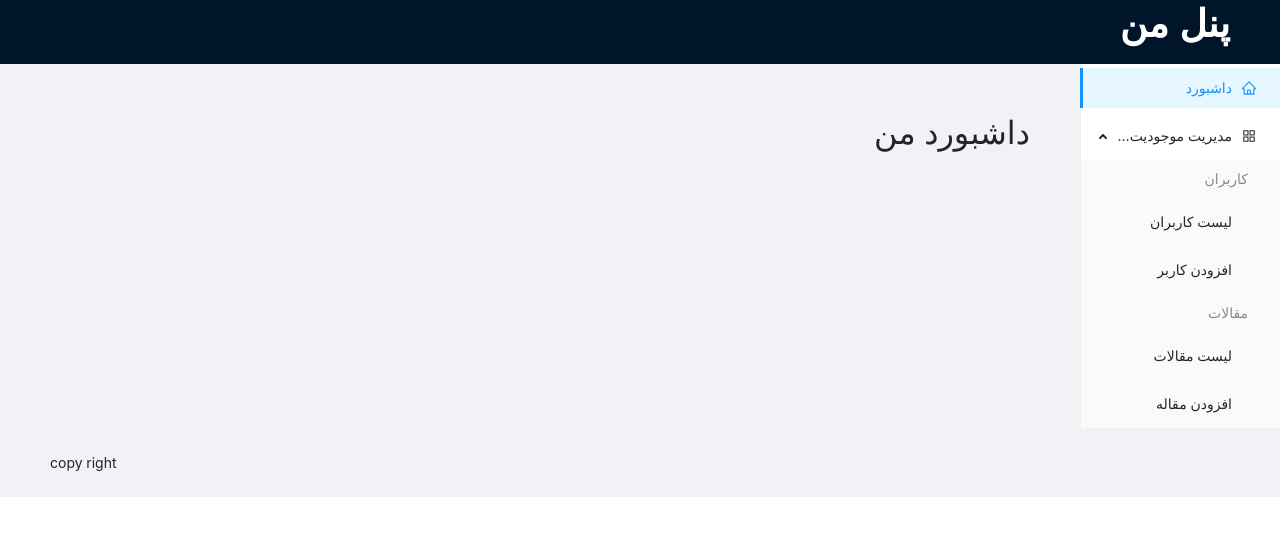
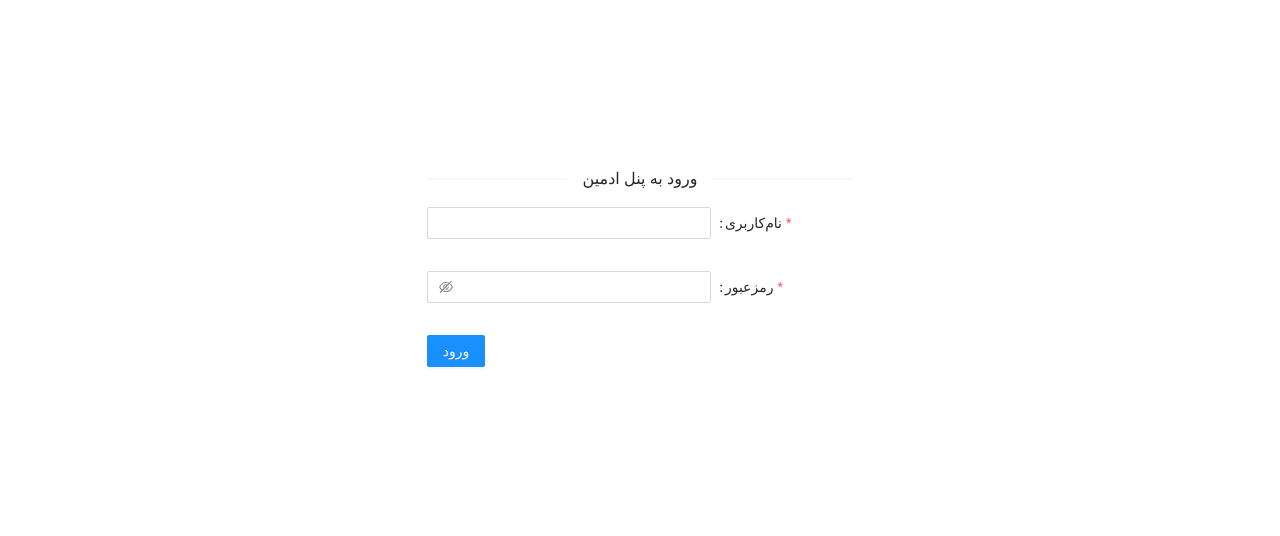
Before and after one commit to shiivaa68/Admin_antDesign, a React (Create React App) app: page / in a window 1280 px wide. Shown: the top 536 px of the page. Built offline with nearby package versions, Linux system fonts and the light colour scheme.

Commit message:
add login

```diff
--- a/src/App.js
+++ b/src/App.js
@@ -6,15 +6,32 @@ import Header from './component/generic/Header'
 import Footer from './component/generic/Footer'
 import NotFound from './component/generic/NotFound';
 import Dashboard from './component/generic/Dashboard'
+import Login from './component/generic/Login'
 import 'antd/dist/antd.css'
 import './assets/css/general.css'
 import RouterPerson from './component/person/Router'
 import postRouter from './component/post/Router'
+import {useSelector} from 'react-redux'
+
+
+
 const { Header:AntHeader, Footer:AntFooter, Sider, Content } = Layout;
 
 
 
 function App() {
+
+const loading = useSelector(state => state.userIsLoading)
+const isLoggedIn =useSelector(state => state.isLoggedIn)
+
+// if(loading){
+//   return 'loading....'
+// }
+
+if(!isLoggedIn){
+  return <Login/>
+}
+
   return (
     <Layout>
     <AntHeader>
--- a/src/component/generic/Login.js
+++ b/src/component/generic/Login.js
@@ -0,0 +1,91 @@
+import React from 'react'
+import {Form,Input,Button,Row,Col,Divider} from 'antd'
+import {login} from '../../redux/actions/user'
+import {useDispatch,useSelector} from 'react-redux'
+
+
+const layout = {
+    labelCol: {
+      span: 8,
+    },
+    wrapperCol: {
+      span: 16,
+    },
+  };
+  const tailLayout = {
+    wrapperCol: {
+      offset: 8,
+      span: 16,
+    },
+  };
+
+
+  const Login = () => {
+
+   const dispatch = useDispatch();
+const loginSubmitLoading = useSelector(state =>state.loginSubmitLoading)
+
+console.log(loginSubmitLoading,'loginSubmitLoading')
+
+    const onFinish = (values) => {
+        console.log('Success: login', values);
+dispatch(login(values))
+
+      };
+
+      const onFinishFailed = (errorInfo) => {
+        console.log('Failed: lofin', errorInfo);
+      };
+
+ return(
+
+    <Row justify="space-around" align="middle" style={{marginTop: "150px"}}>
+      <Col span={8}>
+        <Divider>ورود به پنل ادمین</Divider>
+        <Form
+          {...layout}
+          name="basic"
+          initialValues={{
+            remember: true,
+          }}
+          onFinish={onFinish}
+          onFinishFailed={onFinishFailed}
+        >
+          <Form.Item
+            label="نام‌کاربری"
+            name="username"
+            rules={[
+              {
+                required: true,
+                message: 'Please input your username!',
+              },
+            ]}
+          >
+            <Input/>
+          </Form.Item>
+
+          <Form.Item
+            label="رمزعبور"
+            name="password"
+            rules={[
+              {
+                required: true,
+                message: 'Please input your password!',
+              },
+            ]}
+          >
+            <Input.Password/>
+          </Form.Item>
+
+          <Form.Item {...tailLayout}>
+            <Button type="primary" htmlType="submit" loading={loginSubmitLoading}>
+              ورود
+            </Button>
+          </Form.Item>
+        </Form>
+      </Col>
+    </Row>
+)
+  }
+
+  export default Login;
--- a/src/component/post/List.js
+++ b/src/component/post/List.js
@@ -3,9 +3,9 @@ import { connect } from 'react-redux';
 import { Table } from 'antd'
 import { EyeOutlined } from '@ant-design/icons'
 import { Link } from 'react-router-dom'
-import axios from 'axios'
+// import axios from 'axios'
 // import { posts } from '../../redux/actions/post'
-import {getItem, getItems} from '../../redux/actions/post'
+import { getItems} from '../../redux/actions/post'
 const columns = [
     {
         title: 'عنوان',
--- a/src/redux/actions/post.js
+++ b/src/redux/actions/post.js
@@ -1,4 +1,4 @@
-import {createAction, createStore} from '@reduxjs/toolkit'
+import {createAction} from '@reduxjs/toolkit'
 import request from '../../tools/Request'
 
 
--- /dev/null
+++ b/src/redux/actions/user.js
@@ -0,0 +1,36 @@
+import {message} from 'antd';
+import {createAction} from '@reduxjs/toolkit'
+
+
+export const user = createAction('USER')
+export const isLoggedIn = createAction('IS_LOGGED_IN')
+export const userIsLoading = createAction('USER_IS_LOADING')
+export const loginSubmitLoading = createAction('LOGIN_SUBMIT_LOADING')
+
+
+
+export function logon(data) {
+    return dispatch => {
+      dispatch(isLoggedIn(!!data.id))
+      dispatch(user(data))
+      dispatch(userIsLoading(false))
+    }
+  }
+
+  export function login(data) {
+    return dispatch => {
+      dispatch(loginSubmitLoading(true))
+      setTimeout(() => {
+        dispatch(loginSubmitLoading(false))
+        if (data.username === 'admin' && data.password === '123') {
+          dispatch(logon({
+            id: 1,
+            name: 'salim',
+          }))
+        }
+        else {
+          message.error('Username or password not correct')
+        }
+      }, 1000)
+    }
+  }
--- /dev/null
+++ b/src/redux/reducers/user.js
@@ -0,0 +1,18 @@
+import {createReducer} from '@reduxjs/toolkit';
+
+
+export const user =createReducer({},{
+    USER:(state,action)=>action.payload
+})
+
+export const isLoggedIn = createReducer(false,{
+    IS_LOGGED_IN:(state,action) => action.payload
+})
+
+export const userIsLoading = createReducer(true,{
+    USER_IS_LOADING:(state,action) => action.payload
+})
+
+export const loginSubmitLoading = createReducer(false,{
+    LOGIN_SUBMIT_LOADING:(state,action ) => action.payload
+})
```
Also changed, not shown: src/redux/reducers/index.js (+6 -1 lines).
